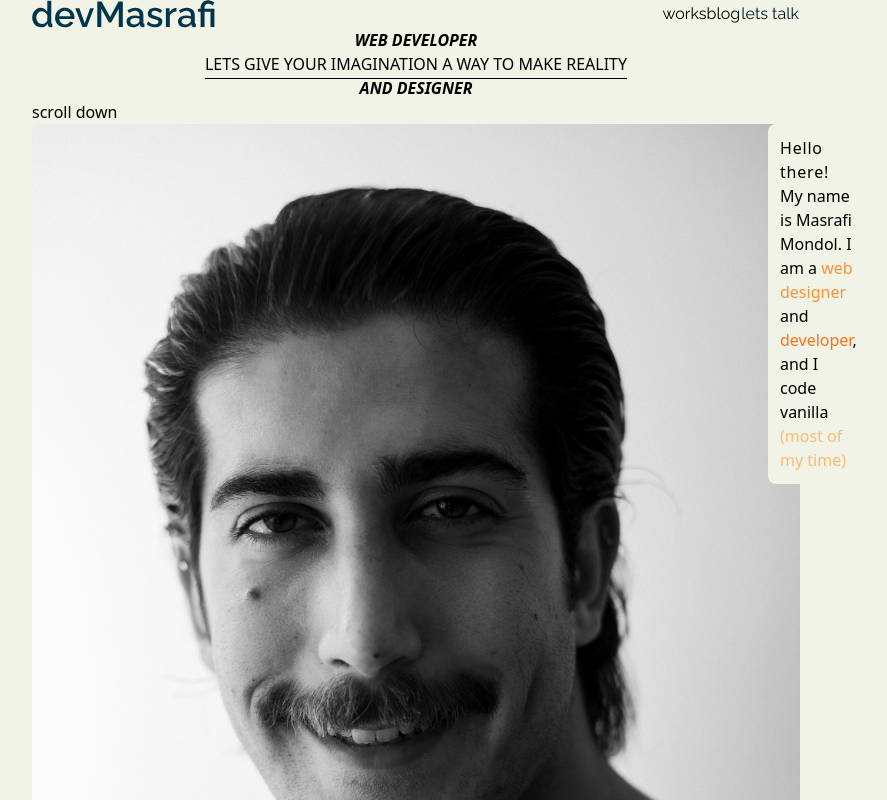
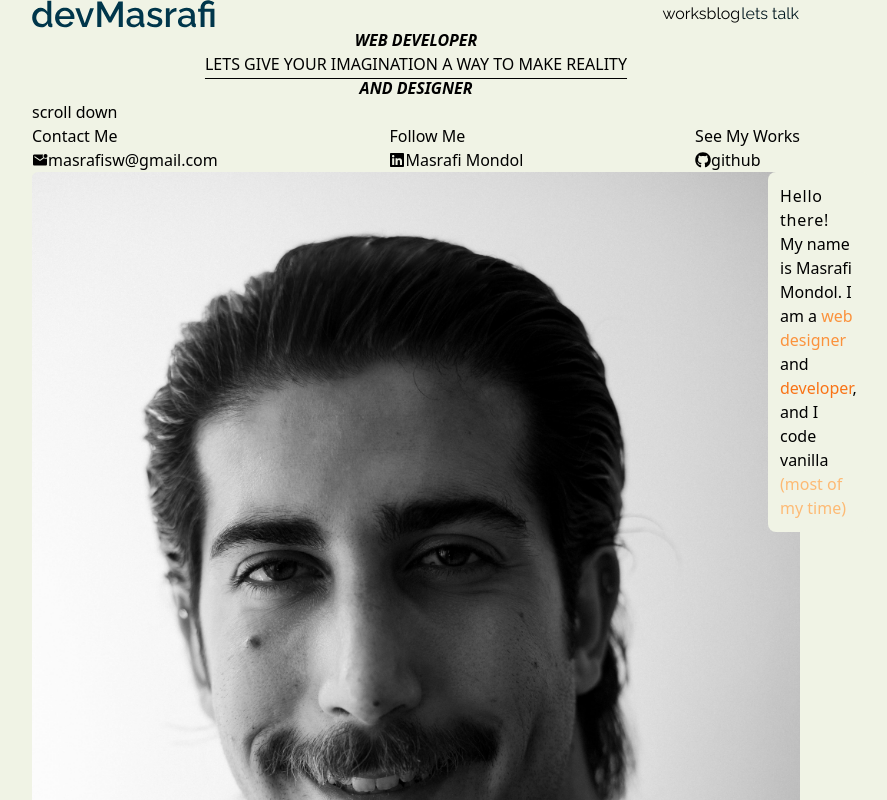
Before and after one commit to devMasrafi/PortfolioV2, a Next.js app: page / in a window 1280 px wide. Shown: the top 800 px of the page, without its empty margins (224-1111 px from the left). Built offline with nearby package versions, Linux system fonts and the light colour scheme.

Commit message:
social section on hero

```diff
--- a/src/app/page.js
+++ b/src/app/page.js
@@ -1,4 +1,5 @@
 import Footer from "@/components/Footer";
+import Social from "@/components/Social";
 
 export default function Home() {
   const mainSkill = [
@@ -25,7 +26,9 @@ export default function Home() {
 
           <div className="lg:mt-[18rem] lg:text-center">scroll down</div>
 
-          <div className="lg:mt-[3rem]"></div>
+          <div className="lg:mt-[3rem]">
+            <Social />
+          </div>
         </div>
       </section>
 
@@ -90,10 +93,9 @@ export default function Home() {
         </div>
       </section>
 
-
       {/* footer */}
 
-      <Footer/>
+      <Footer />
     </main>
   );
 }
--- /dev/null
+++ b/src/components/Social.jsx
@@ -0,0 +1,42 @@
+import Link from "next/link";
+import { FaGithub } from "react-icons/fa";
+import { FaLinkedin } from "react-icons/fa";
+import { IoMdMailUnread } from "react-icons/io";
+
+
+
+
+const Social = () => {
+  return (
+    <div className="flex justify-between">
+      <div>
+        <Link href={"mailto:masrafisw@gmail.com"}>
+          <h2 className="capitalize ">Contact me</h2>
+          <p className="flex items-center lg:gap-x-2 lg: lg:text-lg">
+            <IoMdMailUnread />
+            masrafisw@gmail.com
+          </p>
+        </Link>
+      </div>
+      <div>
+        <h2 className="capitalize">follow me</h2>
+        <Link
+          href={"https://www.linkedin.com/in/masrafi-mondol/"}
+          className="flex items-center lg:gap-x-2 lg: lg:text-lg"
+        >
+          <FaLinkedin className="lg:text-xl " /> Masrafi Mondol
+        </Link>
+      </div>
+      <div>
+        <Link target="_blank" href={"https://github.com/devMasrafi"}>
+          <h2 className="capitalize">see my works</h2>
+          <p className="flex items-center lg:gap-x-3 lg:text-lg">
+            <FaGithub /> github
+          </p>
+        </Link>
+      </div>
+    </div>
+  )
+}
+
+export default Social
```
